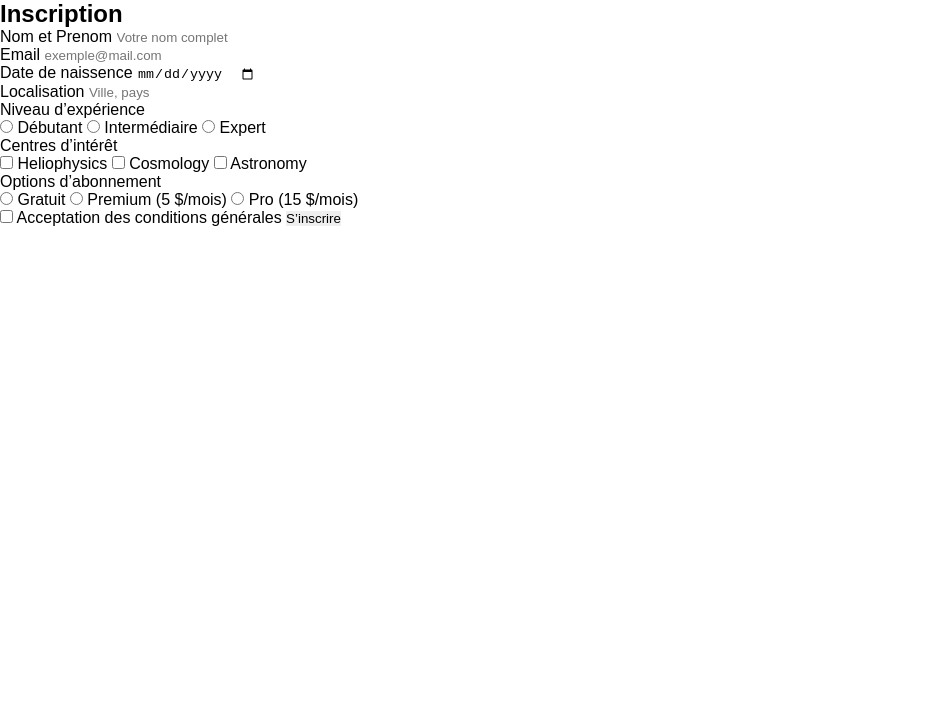
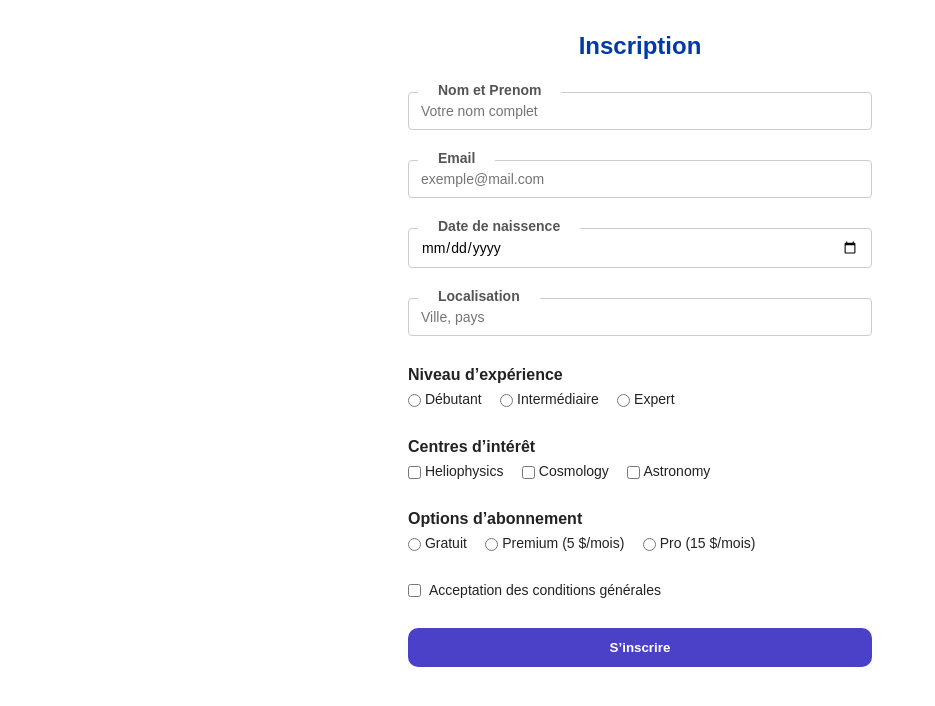
Before and after one commit to Yjaatouri/Brief-3-CosmicExplore-WebSite, a plain HTML site: page inscription.html in a window 1280 px wide. Shown: the whole page, without its empty margins (0-935 px from the left). Drawn offline with Linux system fonts and the light colour scheme.

Commit message:
Ajouter du CSS à la page d’inscription.

```diff
--- a/style.css
+++ b/style.css
@@ -359,3 +359,74 @@ nav {
         grid-template-columns: 1fr 1fr 1fr;
     }
 }
+
+
+
+
+
+
+/* page inscription */
+
+
+/* Base */
+* { box-sizing: border-box; font-family: Arial, sans-serif; }
+body { margin: 0; background: #fff; color: #222; }
+
+/* Section et titre */
+.signup { max-width: 520px; margin: 32px auto; padding: 0 12px;}
+.signup h2 { text-align: center; margin: 8px 0 16px; color: #003AA6;}
+
+/* Carte formulaire */
+.form { background: #fff;border-radius: 6px; padding: 16px; display: grid; gap: 30px; }
+
+/* Champs */
+.field { display: grid; gap: 6px; }
+.field span { font-size: 14px; color: #555; }
+.field input {
+  width: 100%;
+  padding: 10px 12px;
+  border: 1px solid #ccc;
+  border-radius: 4px;
+  font-size: 14px;
+}
+
+.ed span{
+    position: absolute;
+    top: -10px;
+    left: 10px;
+    background-color: #fff;
+    padding: 0px 20px;
+    font-weight: 300px;
+    font-weight: bold;
+}
+
+/* Groupes (radios/checkboxes) */
+.group { border: 0; padding: 0; margin: 0; }
+.group legend { font-weight: bold; margin-bottom: 6px; }
+.choice { margin-right: 14px; font-size: 14px; }
+.choice input { vertical-align: middle; }
+
+/* CGU */
+.cgu { display: flex; align-items: center; gap: 8px; font-size: 14px; }
+
+/* Bouton */
+.btn-primary {
+  width: 100%;
+  padding: 12px;
+  border: 0;
+  border-radius: 10px;
+  background: #4b41c8;
+  color: #fff;
+  font-weight: bold;
+  cursor: pointer;
+}
+.btn-primary:hover { background: #3f37ac; }
+
+.ed{
+    position: relative;
+}
+
+/* Responsive léger */
+@media (max-width: 420px) {
+  .choice { display: inline-block; margin-bottom: 6px; }
+}
```
